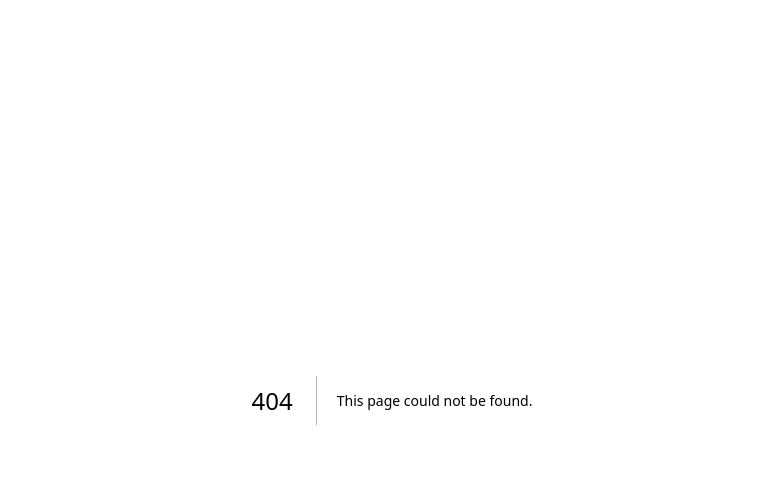
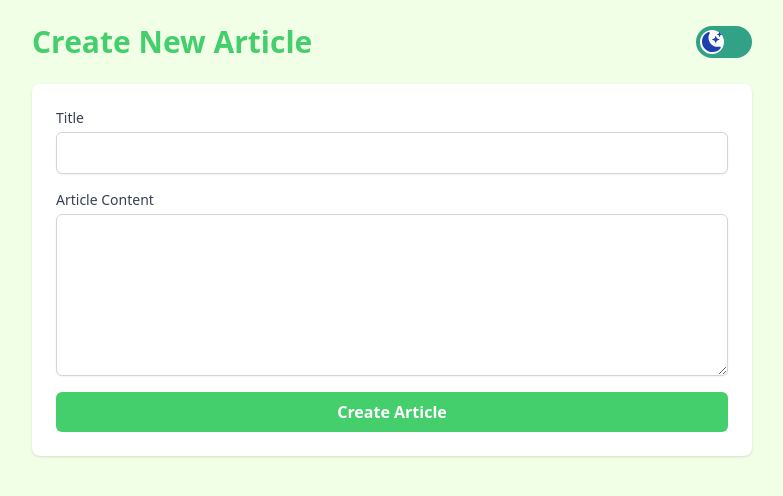
Before and after one commit to dionsubaktiar/reactwebprofile, a Next.js app: page /auth-crud/create in a window 1280 px wide. Before the commit this address had no page. Shown: the top 496 px of the page, without its empty margins (248-1031 px from the left). Built offline with nearby package versions, Linux system fonts and the light colour scheme.

Commit message:
added article and create article page

```diff
--- /dev/null
+++ b/app/auth-crud/create/page.tsx
@@ -0,0 +1,135 @@
+"use client";
+
+import { useState } from "react";
+import axios from "axios";
+import ToggleDarkModeButton from "../../components/toggleDarkMode";
+
+const CreateArticlePage = () => {
+  const [formData, setFormData] = useState({
+    title: "",
+    article: "",
+    user_id: 1, // Default user ID (can be dynamically set based on the application)
+  });
+  const [isSubmitting, setIsSubmitting] = useState(false);
+  const [successMessage, setSuccessMessage] = useState<string | null>(null);
+  const [errorMessage, setErrorMessage] = useState<string | null>(null);
+
+  const handleChange = (
+    e: React.ChangeEvent<HTMLInputElement | HTMLTextAreaElement>
+  ) => {
+    const { name, value } = e.target;
+    setFormData((prev) => ({
+      ...prev,
+      [name]: value,
+    }));
+  };
+
+  const handleSubmit = async (e: React.FormEvent) => {
+    e.preventDefault();
+    setIsSubmitting(true);
+    setErrorMessage(null);
+    setSuccessMessage(null);
+
+    try {
+      await axios.get(
+        "https://personalproject.nusantaratranssentosa.co.id/api/article",
+        { withCredentials: true }
+      );
+      await axios.post(
+        "https://personalproject.nusantaratranssentosa.co.id/api/article",
+        formData,
+        { withCredentials: true }
+      );
+
+      setSuccessMessage("Article created successfully!");
+      setFormData({ title: "", article: "", user_id: 1 });
+    } catch (err) {
+      console.error(err);
+      setErrorMessage("Failed to create the article. Please try again.");
+    } finally {
+      setIsSubmitting(false);
+    }
+  };
+
+  return (
+    <div className="min-h-screen bg-honeyDew text-customGreen-dark dark:bg-gray-900 dark:text-honeyDew">
+      <div className="max-w-3xl mx-auto p-6">
+        {/* Header with dark mode toggle */}
+        <div className="flex justify-between items-center mb-6">
+          <h1 className="text-3xl font-bold text-customGreen-default dark:text-customGreen-light">
+            Create New Article
+          </h1>
+          <ToggleDarkModeButton />
+        </div>
+
+        {/* Form */}
+        <form
+          onSubmit={handleSubmit}
+          className="bg-white rounded-lg shadow p-6 space-y-4 dark:bg-gray-800"
+        >
+          <div>
+            <label
+              htmlFor="title"
+              className="block text-sm font-medium text-gray-700 dark:text-gray-300"
+            >
+              Title
+            </label>
+            <input
+              type="text"
+              id="title"
+              name="title"
+              value={formData.title}
+              onChange={handleChange}
+              required
+              className="mt-1 block w-full px-4 py-2 border border-gray-300 rounded-md shadow-sm focus:outline-none focus:ring-customGreen-default focus:border-customGreen-default dark:bg-gray-700 dark:border-gray-600 dark:text-white"
+            />
+          </div>
+
+          <div>
+            <label
+              htmlFor="article"
+              className="block text-sm font-medium text-gray-700 dark:text-gray-300"
+            >
+              Article Content
+            </label>
+            <textarea
+              id="article"
+              name="article"
+              value={formData.article}
+              onChange={handleChange}
+              required
+              rows={6}
+              className="mt-1 block w-full px-4 py-2 border border-gray-300 rounded-md shadow-sm focus:outline-none focus:ring-customGreen-default focus:border-customGreen-default dark:bg-gray-700 dark:border-gray-600 dark:text-white"
+            ></textarea>
+          </div>
+
+          <button
+            type="submit"
+            disabled={isSubmitting}
+            className={`w-full px-4 py-2 text-white font-semibold rounded-md transition ${
+              isSubmitting
+                ? "bg-gray-400 cursor-not-allowed"
+                : "bg-customGreen-default hover:bg-customGreen-dark dark:bg-customGreen-light dark:hover:bg-customGreen-default dark:text-gray-900"
+            }`}
+          >
+            {isSubmitting ? "Submitting..." : "Create Article"}
+          </button>
+        </form>
+
+        {/* Feedback Messages */}
+        {successMessage && (
+          <p className="mt-4 text-green-600 font-medium text-center dark:text-green-400">
+            {successMessage}
+          </p>
+        )}
+        {errorMessage && (
+          <p className="mt-4 text-red-600 font-medium text-center dark:text-red-400">
+            {errorMessage}
+          </p>
+        )}
+      </div>
+    </div>
+  );
+};
+
+export default CreateArticlePage;
--- /dev/null
+++ b/app/auth-crud/page.tsx
@@ -0,0 +1,125 @@
+"use client";
+import { useEffect, useState } from "react";
+import axios from "axios";
+import ToggleDarkModeButton from "../components/toggleDarkMode";
+import CreateArticleButton from "../components/createArticleButton";
+
+interface User {
+  id: number;
+  name: string;
+  email: string;
+  email_verified_at: string | null;
+  provider: string | null;
+  provider_id: string | null;
+  avatar: string | null;
+  created_at: string;
+  updated_at: string;
+}
+
+interface Article {
+  id: number;
+  title: string;
+  article: string;
+  tanggal: string;
+  user_id: number;
+  created_at: string;
+  updated_at: string;
+  user: User;
+}
+
+const ArticlesPage = () => {
+  const [articles, setArticles] = useState<Article[]>([]);
+  const [error, setError] = useState<string | null>(null);
+  const [isLoading, setIsLoading] = useState<boolean>(true);
+
+  useEffect(() => {
+    const fetchArticles = async () => {
+      try {
+        const response = await axios.get<{ data: Article[] }>(
+          "https://personalproject.nusantaratranssentosa.co.id/api/article"
+        );
+
+        const validArticles = response.data.data.filter(
+          (article) => article.id && article.title && article.article
+        );
+
+        setArticles(validArticles);
+      } catch (err) {
+        setError("Failed to load articles.");
+        console.error(err);
+      } finally {
+        setIsLoading(false);
+      }
+    };
+
+    fetchArticles();
+  }, []);
+
+  if (isLoading) {
+    return (
+      <div className="flex items-center justify-center min-h-screen bg-honeyDew text-customGreen-dark dark:bg-gray-800 dark:text-honeyDew">
+        <p className="text-xl font-semibold">Loading...</p>
+      </div>
+    );
+  }
+
+  if (error) {
+    return (
+      <div className="flex flex-col items-center justify-center min-h-screen bg-honeyDew text-customGreen-dark dark:bg-gray-800 dark:text-honeyDew">
+        <p className="text-lg font-semibold">{error}</p>
+        <button
+          className="mt-4 px-4 py-2 bg-customGreen-dark text-white rounded hover:bg-customGreen-default transition dark:bg-customGreen-light dark:text-gray-800"
+          onClick={() => window.location.reload()}
+        >
+          Retry
+        </button>
+      </div>
+    );
+  }
+
+  return (
+    <div className="min-h-screen bg-honeyDew text-customGreen-dark dark:bg-gray-900 dark:text-honeyDew">
+      <div className="max-w-4xl mx-auto p-6">
+        <div className="flex justify-between items-center mb-6">
+          <h1 className="text-3xl font-bold text-customGreen-default dark:text-customGreen-light">
+            Articles
+          </h1>
+          <ToggleDarkModeButton />
+        </div>
+
+        {/* Articles list */}
+        {articles.length > 0 ? (
+          <ul className="space-y-6">
+            {articles.map((article) => (
+              <li
+                key={article.id}
+                className="p-4 bg-white rounded shadow border-l-4 border-customGreen-light dark:bg-gray-800 dark:border-customGreen-default dark:shadow-md"
+              >
+                <h2 className="text-xl font-bold text-customGreen-default dark:text-customGreen-light mb-2">
+                  {article.title}
+                </h2>
+                <p className="text-gray-700 dark:text-gray-300 mb-4">
+                  {article.article}
+                </p>
+                <p className="text-sm text-gray-500 dark:text-gray-400">
+                  <strong>Author:</strong> {article.user.name}
+                </p>
+                <p className="text-sm text-gray-500 dark:text-gray-400">
+                  <strong>Date:</strong>{" "}
+                  {new Date(article.tanggal).toLocaleDateString()}
+                </p>
+              </li>
+            ))}
+          </ul>
+        ) : (
+          <p className="text-center text-gray-600 dark:text-gray-300">
+            No valid articles available.
+          </p>
+        )}
+      </div>
+      <CreateArticleButton />
+    </div>
+  );
+};
+
+export default ArticlesPage;
--- /dev/null
+++ b/app/components/createArticleButton.tsx
@@ -0,0 +1,18 @@
+import Link from "next/link";
+import { IoAdd } from "react-icons/io5";
+
+const CreateArticleButton = () => {
+  return (
+    <div className="relative">
+      {/* Button to open modal, floated on the right side */}
+
+      <Link href="/auth-crud/create">
+        <button className="fixed bottom-6 right-6 px-4 py-4 bg-green-500 text-white rounded-full shadow-lg hover:bg-green-600 transition-all">
+          <IoAdd></IoAdd>
+        </button>
+      </Link>
+    </div>
+  );
+};
+
+export default CreateArticleButton;
--- a/app/resume/page.tsx
+++ b/app/resume/page.tsx
@@ -9,6 +9,11 @@ const Resume = () => {
       <main className="flex flex-1 items-center justify-center px-10 font-poppins">
         <section>
           <CardResume
+            title="Auth and CRUD using Laravel"
+            href="/auth-crud"
+            description="This project is build using Laravel for backend, Socialite as Social Auth, Role permission, and also traditional Auth, The Frontend for Auth is still being developed"
+          ></CardResume>
+          <CardResume
             title="Fake Posts API"
             href="/posts"
             description="This project is build using React TSX and Tailwind as Front-End, API are provided by JSON Placeholder"
@@ -19,7 +24,7 @@ const Resume = () => {
             description="This Project is build using React TSX and Tailwind as Front-End, API are provided by PokeAPI V2"
           ></CardResume>
           <CardResume
-            title="User CRUD API"
+            title="User CRUD API (UNDER MAINTENANCE)"
             description="This Project is build using ExpressJS as backend and Prisma as the ORM. The data is fetched via API"
             href="/users"
           ></CardResume>
```
